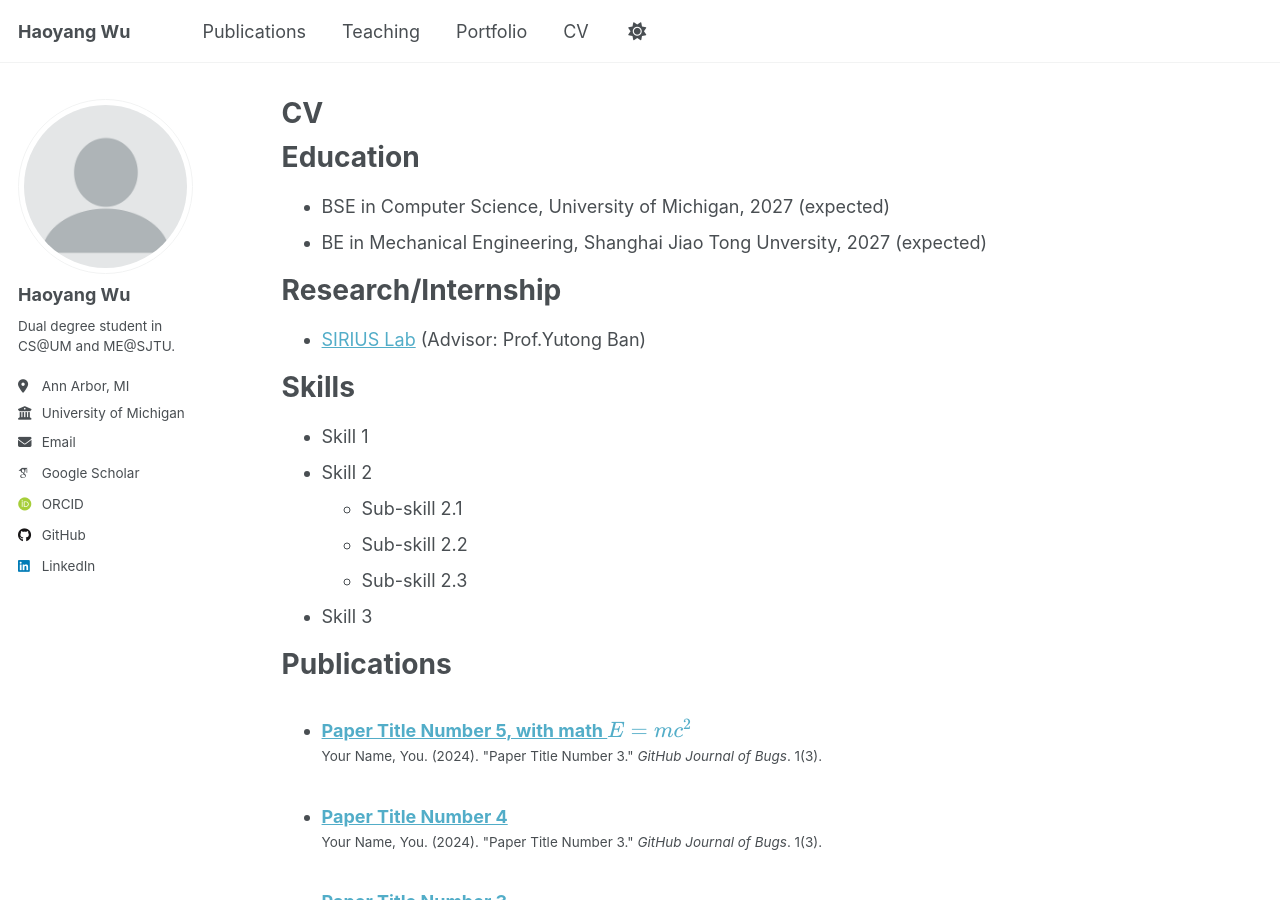
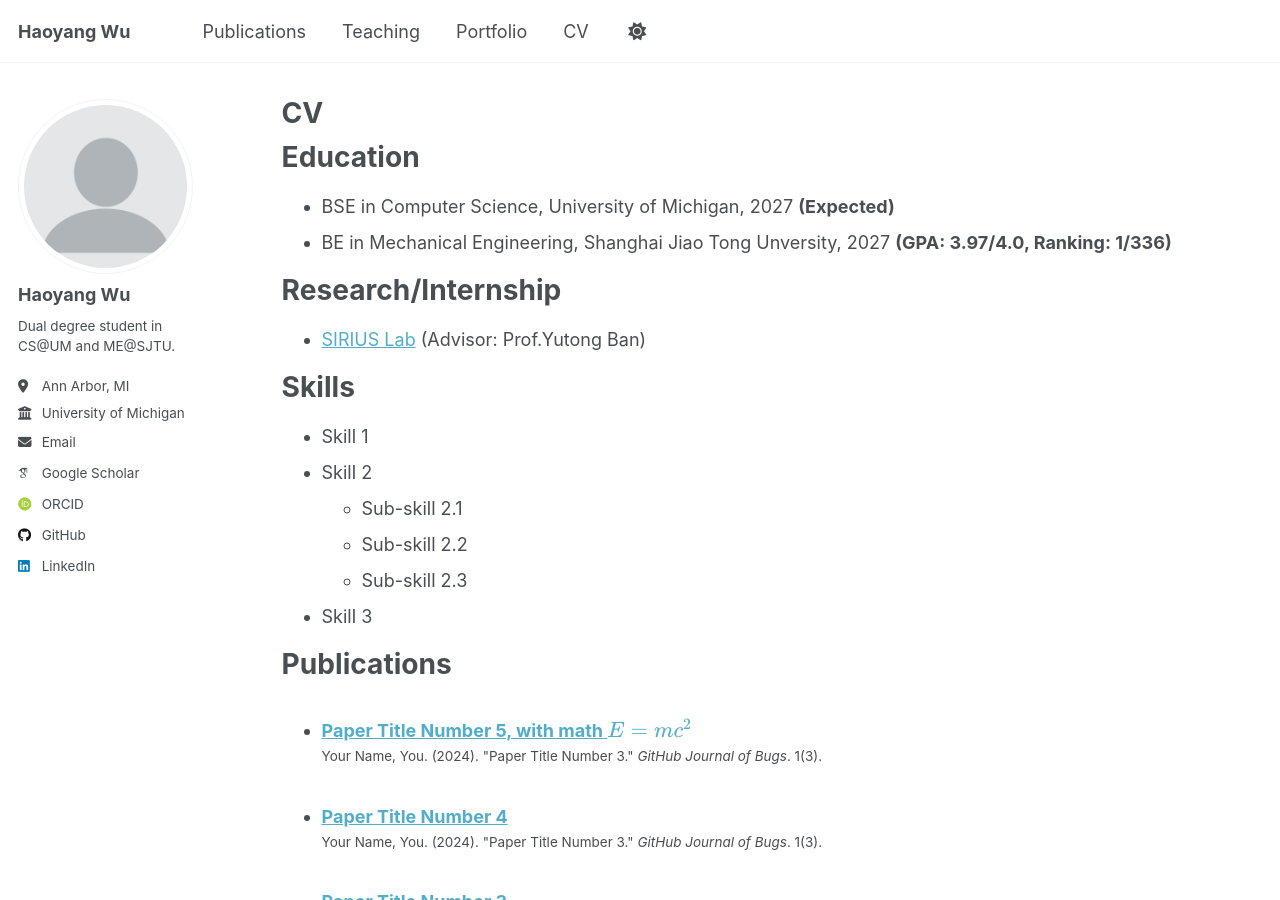
Before and after one commit to William-HYWu/William-HYWu.github.io, a Jekyll site: the page built from _pages/cv.md, in a window 1280 px wide and 900 px high. Built offline with Jekyll 4.4.1, drawn with Linux system fonts in a browser that asks for light colours; some web fonts are replaced; a script that is not in the unit is left out.

Commit message:
modify cv

```diff
--- a/_pages/cv.md
+++ b/_pages/cv.md
@@ -11,8 +11,8 @@ redirect_from:
 
 Education
 ======
-* BSE in Computer Science, University of Michigan, 2027 (expected)
-* BE in Mechanical Engineering, Shanghai Jiao Tong Unversity, 2027 (expected)
+* BSE in Computer Science, University of Michigan, 2027 **(Expected)**
+* BE in Mechanical Engineering, Shanghai Jiao Tong Unversity, 2027 **(GPA: 3.97/4.0, Ranking: 1/336)**
 
 Research/Internship
 ======
```
